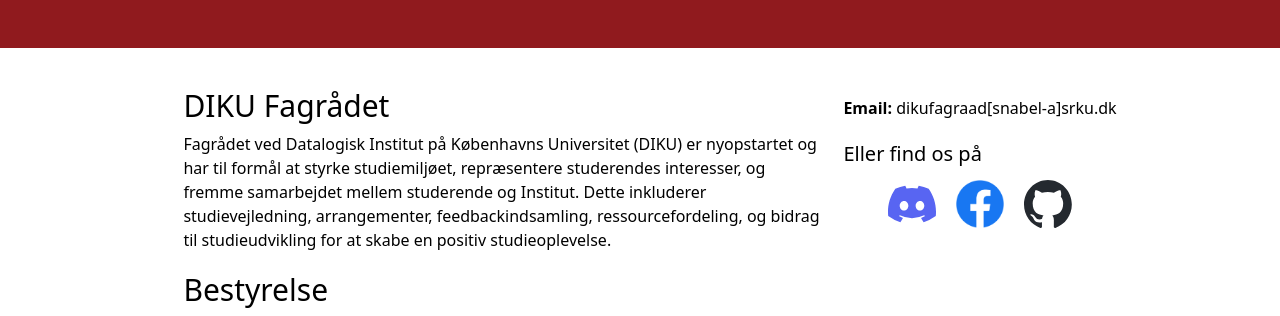
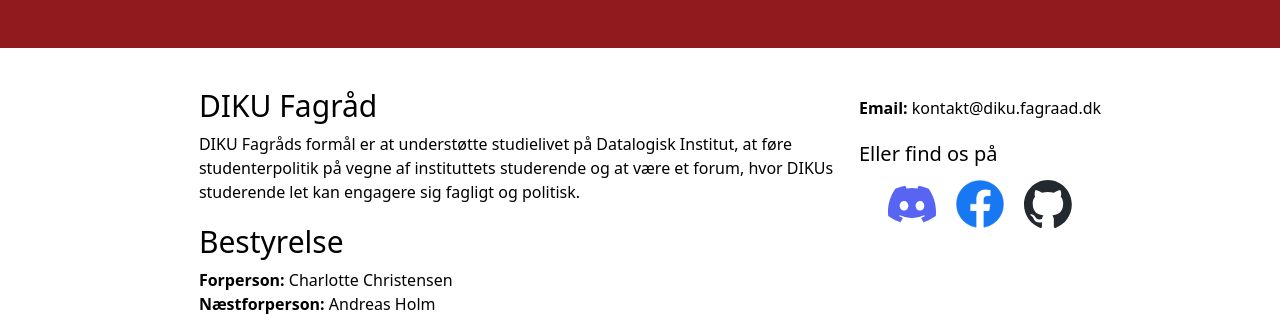
Before and after one commit to diku-fagraad/diku-fagraad.github.io, a SvelteKit app: page / in a window 1280 px wide. Shown: the top 316 px of the page. Built offline with nearby package versions, Linux system fonts and the light colour scheme.

Commit message:
studiestart

```diff
--- a/src/routes/+page.svelte
+++ b/src/routes/+page.svelte
@@ -10,16 +10,10 @@
 <div>
     <div class="w-[100%] h-[100%] flex flex-row justify-center">
         <div class="w-text m-5">
-            <title class="text-5xl">DIKU Fagrådet</title>
-            <h1 class="text-3xl pt-5">DIKU Fagrådet</h1>
+            <title class="text-5xl">DIKU Fagråd</title>
+            <h1 class="text-3xl pt-5">DIKU Fagråd</h1>
             <p class="pt-2">
-                Fagrådet ved Datalogisk Institut på Københavns Universitet
-                (DIKU) er nyopstartet og har til formål at styrke studiemiljøet,
-                repræsentere studerendes interesser, og fremme samarbejdet
-                mellem studerende og Institut. Dette inkluderer
-                studievejledning, arrangementer, feedbackindsamling,
-                ressourcefordeling, og bidrag til studieudvikling for at skabe
-                en positiv studieoplevelse.
+               DIKU Fagråds formål er at understøtte studielivet på Datalogisk Institut, at føre studenterpolitik på vegne af instituttets studerende og at være et forum, hvor DIKUs studerende let kan engagere sig fagligt og politisk.
             </p>
             <h2 class="text-3xl pt-5">Bestyrelse</h2>
             <div class="pt-2">
@@ -49,7 +43,7 @@
         </div>
         <div class="justify-self-end my-10">
             <p class="pt-2">
-                <span class="font-bold">Email:</span> dikufagraad[snabel-a]srku.dk
+                <span class="font-bold">Email:</span> kontakt@diku.fagraad.dk
             </p>
             <h2 class="text-xl pt-5">Eller find os på</h2>
             <div class="flex flex-row justify-center gap-5 m-3">
```
